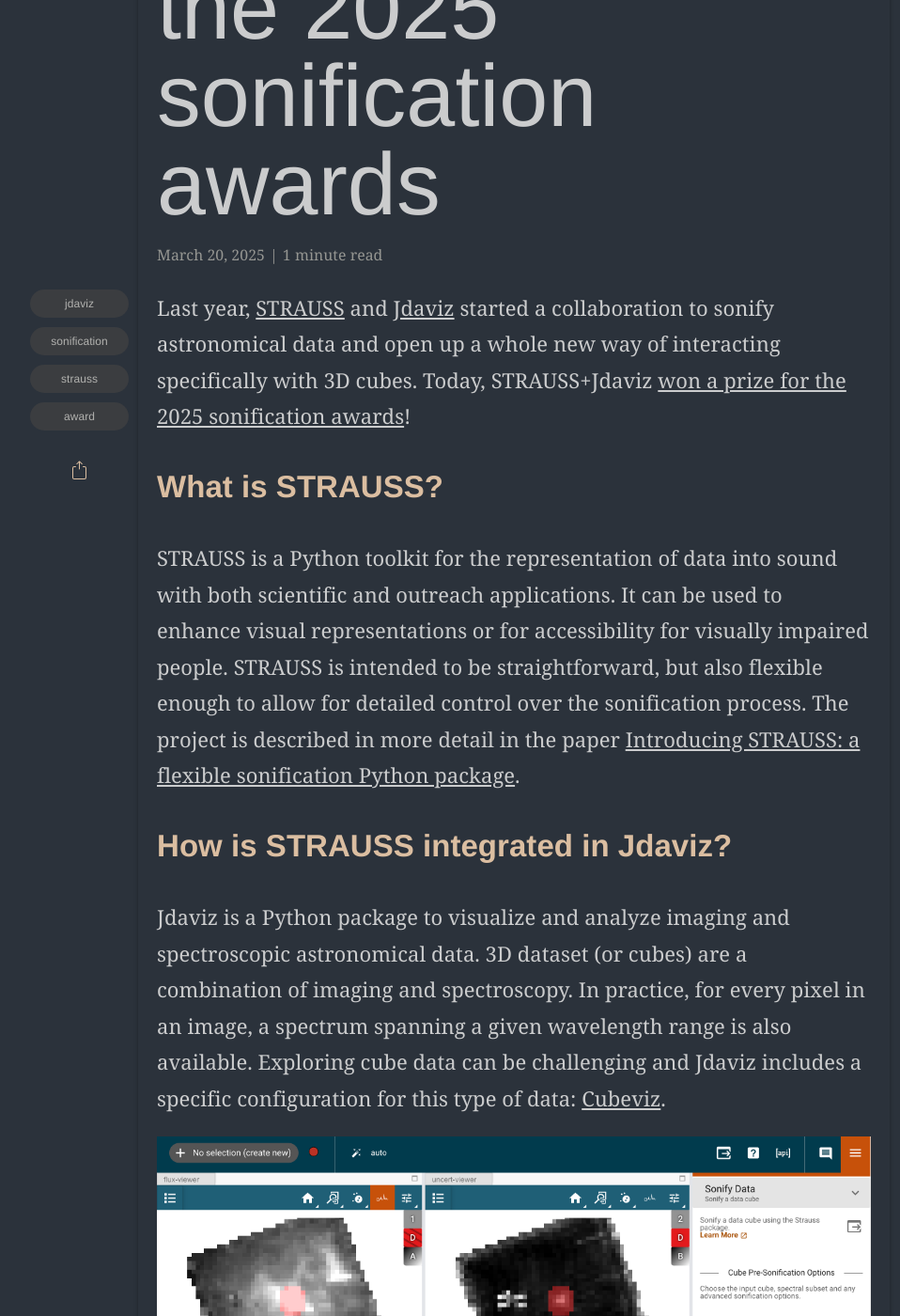
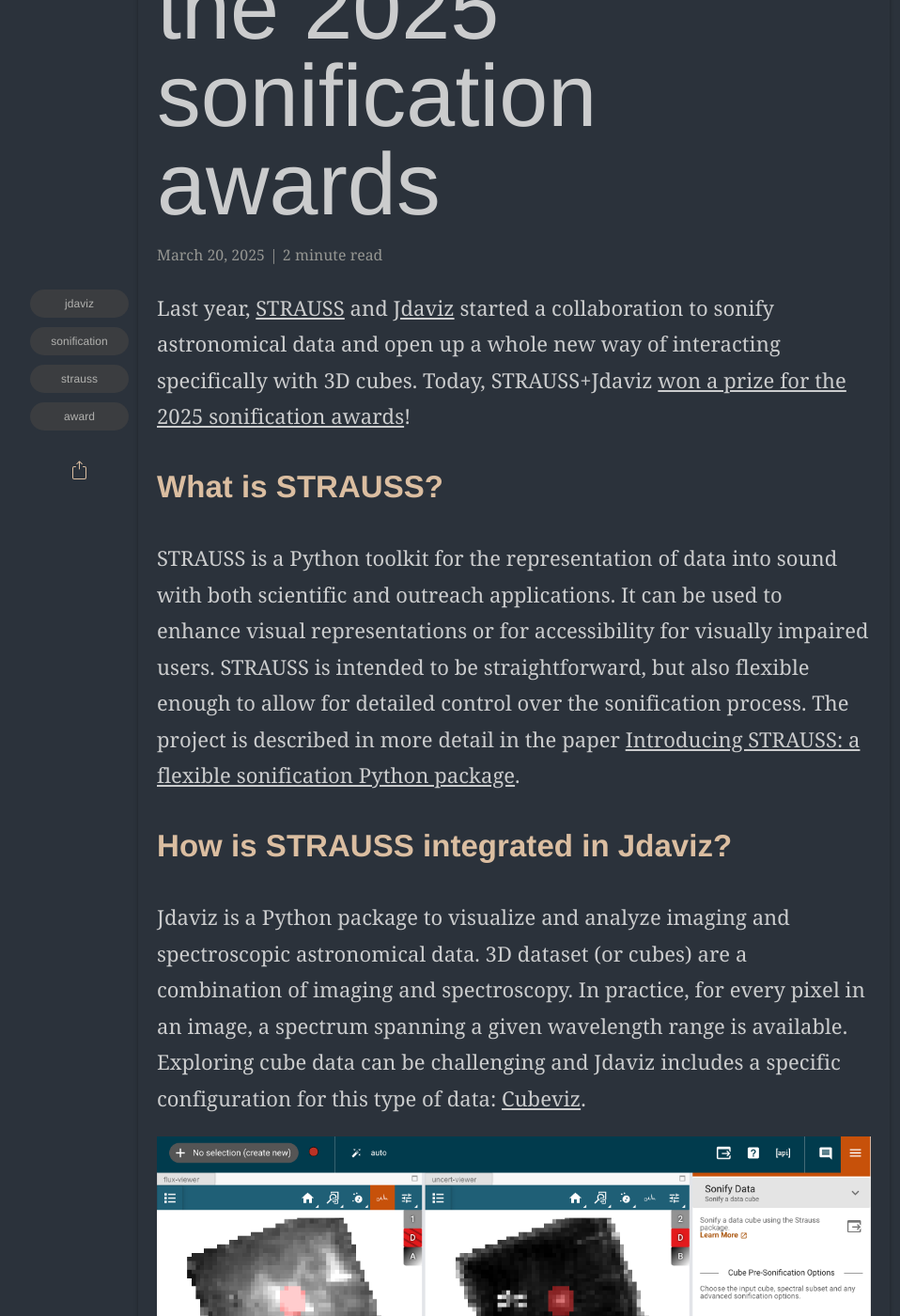
Before and after one commit to spacetelescope/mast-blog, a Jekyll site: the page built from _posts/2025-03-20-strauss-jdaviz-award-post.md, in a window 1280 px wide and 1400 px high, scrolled down 940 px. Shown: the whole window at 94% size, without its empty margins (93-1051 px from the left). Built offline with Jekyll 4.4.1, drawn with Linux system fonts in a browser that asks for light colours; some web fonts are replaced; some of the changed lines change nothing that is shown; some of the changed text lies outside the part shown.

Commit message:
more text

```diff
--- a/_posts/2025-03-20-strauss-jdaviz-award-post.md
+++ b/_posts/2025-03-20-strauss-jdaviz-award-post.md
@@ -4,7 +4,7 @@
 show_date: true
 title: "The STRAUSS-Jdaviz integration wins a prize for the 2025 sonification awards"
 date: 2025-03-20
-img: posts/20241022/jdaviz.svg
+img: posts/20250320/strauss_logo_new_dark.jpg
 tags: [jdaviz, sonification, strauss, award]
 category: jdaviz
 author: Cami Pacifici
@@ -17,7 +17,7 @@
 
 ## What is STRAUSS?
 STRAUSS is a Python toolkit for the representation of data into sound with both scientific and outreach applications.
-It can be used to enhance visual representations or for accessibility for visually impaired people.
+It can be used to enhance visual representations or for accessibility for visually impaired users.
 STRAUSS is intended to be straightforward, but also flexible enough to allow for detailed control over
 the sonification process. The project is described in more detail in the paper
 [Introducing STRAUSS: a flexible sonification Python package](https://arxiv.org/abs/2311.16847).
@@ -25,11 +25,17 @@
 ## How is STRAUSS integrated in Jdaviz?
 Jdaviz is a Python package to visualize and analyze imaging and spectroscopic astronomical data.
 3D dataset (or cubes) are a combination of imaging and spectroscopy. In practice, for every pixel in an image,
-a spectrum spanning a given wavelength range is also available. Exploring cube data can be challenging and
+a spectrum spanning a given wavelength range is available. Exploring cube data can be challenging and
 Jdaviz includes a specific configuration for this type of data: [Cubeviz](https://jdaviz.readthedocs.io/en/stable/cubeviz/index.html).
 
-![Cubeviz interface showing...](./assets/img/posts/20250320/cubeviz_sonify.png)
-<small>caption</small>
+![Cubeviz interface showing a JWST/NIRSpec cube from program 4065. The flux viewer (top left) and the uncertainty viewer (top right)
+show the cube at a wavelength of 1.92 microns. The bottom viewer shows the extracted spectrum from the region marked
+in red in the flux viewer. The green region in the spectrum viewer is used for data sonification.
+The plugin tray to the right is open on the Sonify Data plugin.](./assets/img/posts/20250320/cubeviz_sonify.png)
+<small>Cubeviz interface showing a JWST/NIRSpec cube from program 4065. The flux viewer (top left) and the uncertainty viewer (top right)
+show the cube at a wavelength of 1.92 microns. The bottom viewer shows the extracted spectrum from the region marked
+in red in the flux viewer. The green region in the spectrum viewer is used for data sonification.
+The plugin tray to the right is open on the Sonify Data plugin.</small>
 
 The STRAUSS and Jdaviz teams worked together to build a plugin in Cubeviz to sonify data. In practice,
 the user can choose the whole spectrum or a specific wavelength range of interest along with a set of
@@ -37,3 +43,9 @@
 to produce a grid of sounds that correspond to features in the data. By moving the cursor on the image,
 the user is able to hear differences in the sound, for example in pitch, mapping the position of a specific feature in wavelength,
 and in volume, mapping the intensity of a specific feature.
+
+## Try it out!
+To be able to run the sonification plugin on cubes you just need to install `jdaviz` and `strauss` using `pip` in the
+same virtual environment on your machine. If you have any comments, questions, or requests you
+you can reach the team on [Github](https://github.com/spacetelescope/jdaviz) or through the
+[JWST help desk](https://stsci.service-now.com/jwst).
```
